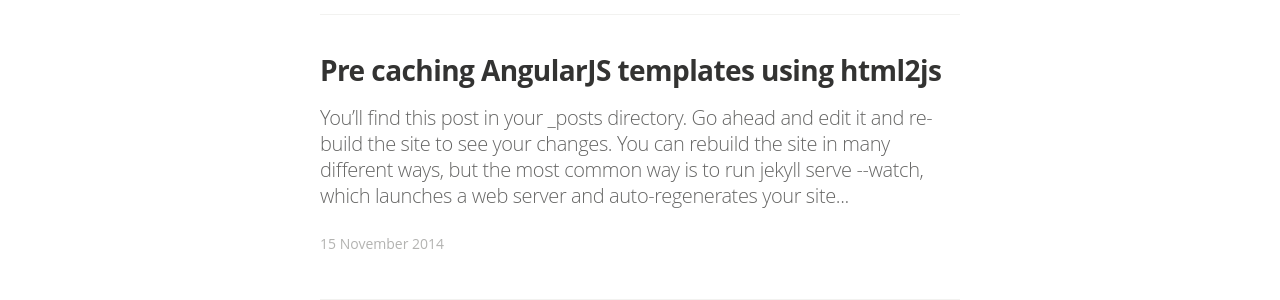
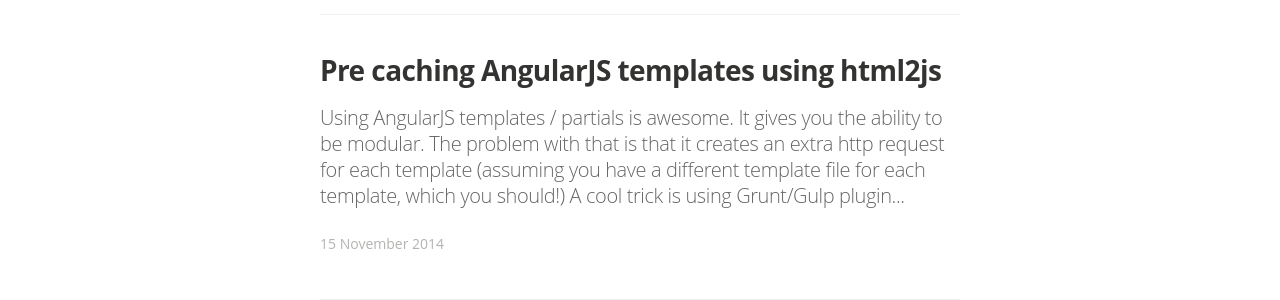
Before and after one commit to Morgan-Leon/yanivefraim.github.io, a Jekyll site: the page built from index.html, in a window 1280 px wide. Shown: the part 1511-1811 px from the top of the page. Built offline with Jekyll 4.4.1, drawn with Linux system fonts in a browser that asks for light colours; nearby versions of some CDN libraries; some web fonts are replaced; Markdown is read by kramdown in place of the engine named in the settings; the list of posts is cut into pages by our own code.

Commit message:
Update 2014-12-15-pre-caching-angularjs-templates-using-html2js.markdown

```diff
--- a/_posts/2014-12-15-pre-caching-angularjs-templates-using-html2js.markdown
+++ b/_posts/2014-12-15-pre-caching-angularjs-templates-using-html2js.markdown
@@ -6,23 +6,17 @@
 tags: Angularjs Javascript
 image: /assets/article_images/2014-08-29-welcome-to-jekyll/desktop.jpg
 ---
-You’ll find this post in your `_posts` directory. Go ahead and edit it and re-build the site to see your changes. You can rebuild the site in many different ways, but the most common way is to run `jekyll serve --watch`, which launches a web server and auto-regenerates your site when a file is updated.
+Using AngularJS templates / partials is awesome. It gives you the ability to be modular. The problem with that is that it creates an extra http request for each template (assuming you have a different template file for each template, which you should!) A cool trick is using Grunt/Gulp plugin called html2js (if you're not using Grunt.js/Gulp.js, this could be a great time to start to). This plugin will pre compile all of your html templates to javascript, wrapping it as an Angular.js module and putting it into $templateCache. The output javascript could be concatenated into the main js file, minified and gZipped. Cool... Installing the plugin: Grunt
 
-To add new posts, simply add a file in the `_posts` directory that follows the convention `YYYY-MM-DD-name-of-post.ext` and includes the necessary front matter. Take a look at the source for this post to get an idea about how it works.
+[code language="javascript"]
+npm install grunt-html2js --save-dev
+[/code]
+Gulp
 
-Jekyll also offers powerful support for code snippets:
-
-{% highlight ruby %}
-def print_hi(name)
-  puts "Hi, #{name}"
-end
-print_hi('Tom')
-#=> prints 'Hi, Tom' to STDOUT.
-{% endhighlight %}
-
-Check out the [Jekyll docs][jekyll] for more info on how to get the most out of Jekyll. File all bugs/feature requests at [Jekyll’s GitHub repo][jekyll-gh]. If you have questions, you can ask them on [Jekyll’s dedicated Help repository][jekyll-help].
-
-{% highlight js %}
+[code language="javascript"]
+npm install --save-dev gulp-html2js
+[/code]
+Configuration file should look something like this (Grunt) https://gist.github.com/yanivefraim/6fa1eab9230fad51ea7a This will create a module named "app.templates", which you will be able to add as a dependency to your main app. You will also have to pre-compile the cached templates: https://gist.github.com/yanivefraim/3d023cc1388e3fa22ced An example for a simple auto-generated javascript file https://gist.github.com/yanivefraim/5ffdfcd19a29c4de1a0c For a complete demo using html2js you can refer to my angularjs-realworld demo in Github.
 
 <footer class="site-footer">
  <a class="subscribe" href="{{ "/feed.xml" | prepend: site.baseurl }}"> <span class="tooltip"> <i class="fa fa-rss"></i> Subscribe!</span></a>
```
